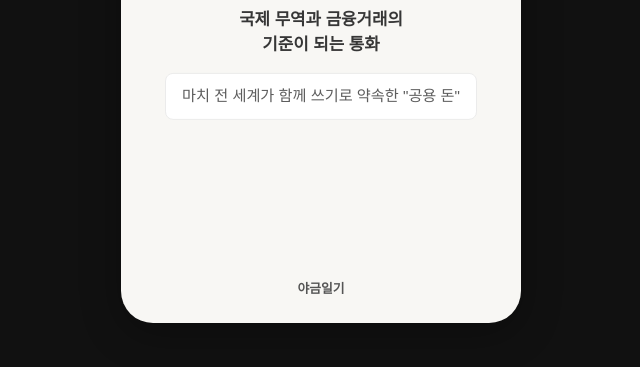
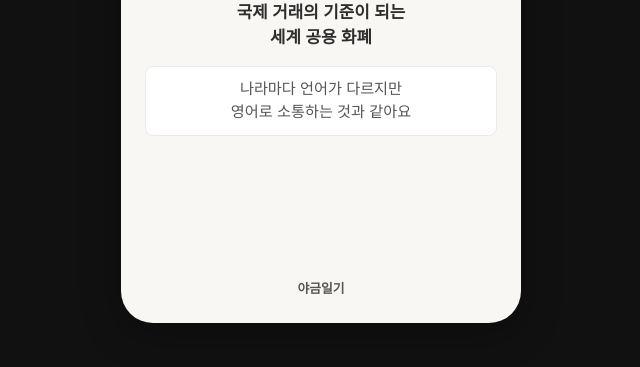
Before and after one commit to randy81ttz/Randy, a plain HTML site: page index.html in a window 1280 px wide. Shown: the part 433-800 px from the top of the page, without its empty margins (319-959 px from the left). Drawn offline with nearby package versions, Linux system fonts and the light colour scheme; a web font is replaced by a local one.

Commit message:
Update index.html

```diff
--- a/index.html
+++ b/index.html
@@ -3,33 +3,32 @@
 <head>
     <meta charset="UTF-8">
     <meta name="viewport" content="width=device-width, initial-scale=1.0">
-    <title>[1편] 세계를 움직이는 '대장 돈'은 누구?</title>
+    <title>[1편] 세계 경제의 '대장 돈' 기축통화!</title>
     <script src="https://cdn.tailwindcss.com"></script>
     <link href="https://fonts.googleapis.com/css2?family=Pretendard:wght@400;700;900&display=swap" rel="stylesheet">
     <style>
         :root {
-            --pwc-orange: #D04A02;
-            --muji-bg: #F8F7F4;
-            --muji-light-grey: #EAEAEA;
+            --brand-orange: #D04A02;
+            --brand-blue: #0250D0;
+            --bg-main: #F8F7F4;
+            --bg-light-grey: #EAEAEA;
             --text-primary: #2d2d2d;
             --text-secondary: #555555;
-            --blue: #0250D0;
         }
         body { font-family: 'Pretendard', sans-serif; background-color: #111; display: flex; align-items: center; justify-content: center; min-height: 100vh; padding: 1rem; }
-        .app-container { width: 100%; max-width: 400px; aspect-ratio: 9 / 16; background-color: var(--muji-bg); display: flex; flex-direction: column; overflow: hidden; border-radius: 2rem; box-shadow: 0 10px 40px rgba(0,0,0,0.3); position: relative; }
-        .progress-bar-container { width: 100%; height: 5px; background-color: var(--muji-light-grey); position: absolute; top: 0; left: 0; z-index: 10; }
-        .progress-bar { width: 0%; height: 100%; background-color: var(--pwc-orange); }
-        .slide-content { flex-grow: 1; padding: 3rem 2rem; display: flex; flex-direction: column; justify-content: center; align-items: center; text-align: center; opacity: 0; position: absolute; width: 100%; height: 100%; transform: translateY(20px); transition: opacity 0.6s ease-out, transform 0.6s ease-out; }
+        .app-container { width: 100%; max-width: 400px; aspect-ratio: 9 / 16; background-color: var(--bg-main); display: flex; flex-direction: column; overflow: hidden; border-radius: 2rem; box-shadow: 0 10px 40px rgba(0,0,0,0.3); position: relative; }
+        .progress-bar-container { width: 100%; height: 5px; background-color: var(--bg-light-grey); position: absolute; top: 0; left: 0; z-index: 10; }
+        .progress-bar { width: 0%; height: 100%; background-color: var(--brand-orange); }
+        .slide-content { flex-grow: 1; padding: 2.5rem 1.5rem; display: flex; flex-direction: column; justify-content: center; align-items: center; text-align: center; opacity: 0; position: absolute; width: 100%; height: 100%; transform: translateY(20px); transition: opacity 0.6s ease-out, transform 0.6s ease-out; }
         .slide-content.active { opacity: 1; transform: translateY(0); }
         .title-slide h1 { font-size: 2.3rem; font-weight: 900; color: var(--text-primary); line-height: 1.2; margin-bottom: 1rem; }
-        .title-slide h1 .highlight { color: var(--pwc-orange); }
+        .title-slide h1 .highlight { color: var(--brand-orange); }
         .title-slide p { font-size: 1.2rem; font-weight: 700; color: var(--text-secondary); line-height: 1.4; }
-        .definition-slide { padding: 2.5rem 1.5rem; }
-        .definition-slide .icon { font-size: 3.5rem; margin-bottom: 1rem; }
-        .definition-slide h2 { font-size: 2.2rem; font-weight: 900; color: var(--pwc-orange); margin-bottom: 0.5rem; }
-        .definition-slide .term { font-size: 0.85rem; font-weight: 600; color: var(--blue); margin-bottom: 0.6rem; }
+        .definition-slide .icon { font-size: 3rem; margin-bottom: 1rem; }
+        .definition-slide h2 { font-size: 2.2rem; font-weight: 900; color: var(--brand-orange); margin-bottom: 0.5rem; }
+        .definition-slide .term { font-size: 0.8rem; letter-spacing: 0.5px; font-weight: 600; color: var(--brand-blue); margin-bottom: 1rem; }
         .definition-slide p { font-size: 1.05rem; font-weight: 700; color: var(--text-primary); line-height: 1.5; margin-bottom: 1rem; }
-        .definition-slide .analogy { font-size: 0.95rem; font-weight: 500; color: var(--text-secondary); background-color: #ffffff; padding: 0.7rem 1rem; border-radius: 0.5rem; border: 1px solid var(--muji-light-grey); }
+        .definition-slide .analogy { font-size: 0.95rem; font-weight: 500; color: var(--text-secondary); background-color: #ffffff; padding: 0.7rem 1rem; border-radius: 0.5rem; border: 1px solid var(--bg-light-grey); width: 100%; }
         .footer { position: absolute; bottom: 1.5rem; width: 100%; text-align: center; font-size: 0.8rem; color: var(--text-secondary); font-weight: 700; }
     </style>
 </head>
@@ -45,10 +44,10 @@
     const slidesData = [
         {
             type: 'title',
-            duration: 4500,
+            duration: 4000,
             content: {
-                title: `[1부]<br>세계를 움직이는<br><span class="highlight">'대장 돈'</span>은 누구?`,
-                subtitle: "기축통화에 대해 알아보기"
+                title: `[1부]<br>세계를 움직이는<br><span class="highlight">'대장 돈'</span>의 정체`,
+                subtitle: "기축통화, 1분 만에 개념 잡기"
             }
         },
         {
@@ -56,141 +55,93 @@
             duration: 5500,
             content: {
                 icon: '👑',
-                title: '기축통화란?',
-                term: 'Key Currency',
-                description: '국제 무역과 금융거래의<br><strong>기준이 되는 통화</strong>',
-                analogy: '마치 전 세계가 함께 쓰기로 약속한 "공용 돈"'
+                title: '기축통화(Key Currency)란?',
+                description: '국제 거래의 기준이 되는<br><strong>세계 공용 화폐</strong>',
+                analogy: '나라마다 언어가 다르지만<br>영어로 소통하는 것과 같아요'
             }
         },
         {
             type: 'definition',
             duration: 6000,
             content: {
-                icon: '🏆',
-                title: '왜 기축통화가 필요한가?',
-                term: '문제 해결',
-                description: '세상에 돈이 200개 넘게 있으니<br>복잡하고 거래하기 어려워요.<br><strong>그래서 하나로 통일하자!</strong>',
-                analogy: '반도체 규격, USB 표준처럼 세계가 통일한 "경제 표준"'
-            }
-        },
-        {
-            type: 'definition',
-            duration: 6000,
-            content: {
-                icon: '💪',
-                title: '기축통화 되는 조건',
-                term: '필수 요건 3가지',
-                description: '<strong>① 막강한 경제 규모</strong><br><strong>② 깊고 안정적인 금융시장</strong><br><strong>③ 국제적 신뢰</strong>',
-                analogy: '반장이 되려면 똑똑하고 책임감 있고 친구들이 믿어야 하듯이'
-            }
-        },
-        {
-            type: 'definition',
-            duration: 6000,
-            content: {
-                icon: '🏅',
-                title: '현재 기축통화의 왕',
-                term: 'Reserve Currency',
-                description: '이 조건을 모두 갖춘<br><strong>미국 달러 (USD)</strong>',
-                analogy: '세계 경제의 왕좌에 앉아있는 달러'
+                icon: '🤔',
+                title: '왜 필요할까?',
+                description: '200개가 넘는 돈을<br>서로 바꾸려면 너무 복잡하니까!<br><strong>하나의 기준으로 통일</strong>하는 거예요.',
+                analogy: '전 세계 모든 충전기를<br>USB-C 타입으로 통일하는 것처럼!'
             }
         },
         {
             type: 'definition',
             duration: 6500,
             content: {
-                icon: '📏',
-                title: '역할 1: 가치 척도',
-                term: 'Unit of Account (Numéraire)',
-                description: '모든 나라의 돈 가치를<br>재는 <strong>기준점</strong>',
-                analogy: '미터처럼 거리를 재듯이, 달러로 모든 돈의 값을 재요'
+                icon: '💪',
+                title: '아무나 대장이 될 순 없죠',
+                term: '기축통화의 3가지 조건',
+                description: '<strong>① 압도적인 경제력</strong><br>세계에서 가장 큰 경제 규모<br><br><strong>② 안정적인 금융 시스템</strong><br>깊고 유동성 풍부한 시장<br><br><strong>③ 전 세계적인 신뢰</strong><br>통화 가치에 대한 확고한 신용',
+                analogy: ''
             }
         },
         {
             type: 'definition',
-            duration: 6000,
+            duration: 5000,
             content: {
-                icon: '💬',
-                title: '가치 척도의 예',
-                term: '실제 사용',
-                description: '나라끼리 말할 때:<br><strong>"그래서 달러로는 얼마?"</strong><br>이것이 최종 기준!',
-                analogy: '한국 원, 일본 엔, 인도 루피… 모두를 달러로 환산해야 비교할 수 있어요'
+                icon: '🥇',
+                title: '현재 세계의 대장은?',
+                description: '이 모든 조건을 만족하는<br><strong>미국 달러(USD)</strong>',
+                analogy: '세계 경제의 왕좌는 달러!'
             }
         },
         {
             type: 'definition',
-            duration: 6500,
+            duration: 7000,
             content: {
-                icon: '🔄',
-                title: '역할 2: 거래 매개',
-                term: 'Medium of Exchange',
-                description: '<strong>거래할 때 중간에서</strong><br>복잡함을 줄여주는 역할',
-                analogy: '셋이 물건을 바꿀 때 모두와 거래하지 말고 한 사람(달러)을 통해서만 거래하는 것처럼'
+                icon: '📏',
+                title: '역할 1: 가치의 기준',
+                term: 'Unit of Account',
+                description: '모든 상품과 통화의 가치를<br><strong>달러로 환산해서 비교해요.</strong>',
+                analogy: 'ex) "이 원유, 달러로 얼마예요?"<br>모든 가격표의 기준이 됩니다.'
             }
         },
         {
             type: 'definition',
-            duration: 6500,
+            duration: 7000,
             content: {
-                icon: '💡',
-                title: '거래 매개의 예',
-                term: '실제 원리',
-                description: 'A나라와 B나라가 거래할 때:<br>A가 받은 B의 화폐를<br><strong>달러로 바꿔서 보관</strong>',
-                analogy: '중개인처럼, 달러가 모든 거래를 쉽게 만들어줘요'
+                icon: '🔄',
+                title: '역할 2: 거래의 수단',
+                term: 'Medium of Exchange',
+                description: '나라끼리 거래할 때<br><strong>중간에서 달러로 계산</strong>해요.',
+                analogy: 'ex) 한국이 브라질에서 커피를 살 때<br>원화나 헤알화가 아닌, 달러로 결제!'
             }
         },
         {
             type: 'definition',
-            duration: 6500,
+            duration: 7000,
             content: {
-                icon: '🏦',
-                title: '역할 3: 가치 저장',
+                icon: '🏛️',
+                title: '역할 3: 안전한 금고',
                 term: 'Store of Value',
-                description: '각 나라 중앙은행이<br><strong>가장 안전한 자산</strong>으로<br>비축해두는 돈',
-                analogy: '우리가 비상금을 은행에 맡기듯, 나라들도 달러를 "가장 안전한 비상금"으로 생각해요'
+                description: '각국 중앙은행은 비상금을<br><strong>가장 안전한 달러로 보관</strong>해요.',
+                analogy: '이를 \'외환보유고\'라고 부르며,<br>대부분(약 60%)이 달러 자산입니다.'
             }
         },
         {
             type: 'definition',
-            duration: 6500,
+            duration: 5000,
             content: {
-                icon: '📊',
-                title: '가치 저장의 예',
-                term: '외환보유고 구성',
-                description: '나라의 외환보유고:<br><strong>달러 60~70%</strong><br>나머지는 유로, 파운드, 금 등',
-                analogy: '노후자금을 주식, 부동산, 현금으로 나눠 담는 것처럼 위험을 분산해요'
+                icon: '✨',
+                title: '핵심 요약',
+                description: '기축통화(달러)는<br>전 세계 경제 활동의<br><strong>기본 규칙이자 인프라!</strong>',
+                analogy: '이 구조는 쉽게 바뀌기 어려워요'
             }
         },
         {
             type: 'definition',
-            duration: 6500,
-            content: {
-                icon: '⛽️',
-                title: '역할 4: 국제 가격표',
-                term: 'Invoice Currency',
-                description: '석유, 금, 곡물 등<br>국제 거래 상품의<br><strong>가격이 달러로 표시</strong>',
-                analogy: '백화점에서 모든 상품에 가격표를 붙이듯, 세계 시장에선 달러로만 가격을 붙여요'
-            }
-        },
-        {
-            type: 'definition',
-            duration: 6000,
-            content: {
-                icon: '🌍',
-                title: '기축통화의 지위',
-                term: '현실과 특징',
-                description: '<strong>달러 패권은</strong><br>단기간에 바뀌기 어려운<br><strong>구조적 현실</strong>',
-                analogy: '한 번 왕이 된 나라가 왕좌를 내려놓기는 정말 어려워요'
-            }
-        },
-        {
-            type: 'definition',
-            duration: 5500,
+            duration: 5000,
             content: {
                 icon: '➡️',
                 title: '다음 이야기',
-                description: '그렇다면<br>처음부터 달러가<br>대장이었을까요?',
-                analogy: '2부: 달러는 어떻게 왕이 되었나?'
+                description: '그렇다면<br>달러는 어떻게<br>대장이 되었을까요?',
+                analogy: '2부: 달러, 왕좌에 오르다'
             }
         }
     ];
@@ -207,7 +158,13 @@
                 html = `<div class="slide-content title-slide"><h1>${slide.content.title}</h1><p>${slide.content.subtitle}</p></div>`;
                 break;
             case 'definition':
-                html = `<div class="slide-content definition-slide">${slide.content.icon ? `<div class="icon">${slide.content.icon}</div>` : ''}<h2>${slide.content.title}</h2>${slide.content.term ? `<div class="term">${slide.content.term}</div>` : ''}<p>${slide.content.description}</p><div class="analogy">${slide.content.analogy}</div></div>`;
+                html = `<div class="slide-content definition-slide">
+                    ${slide.content.icon ? `<div class="icon">${slide.content.icon}</div>` : ''}
+                    <h2>${slide.content.title}</h2>
+                    ${slide.content.term ? `<div class="term">${slide.content.term}</div>` : ''}
+                    <p>${slide.content.description}</p>
+                    ${slide.content.analogy ? `<div class="analogy">${slide.content.analogy}</div>` : ''}
+                </div>`;
                 break;
         }
         return html;
@@ -215,6 +172,7 @@
 
     function showNextSlide() {
         if (currentSlideIndex >= slidesData.length) {
+            // Loop back to the beginning after a pause
             setTimeout(() => {
                 currentSlideIndex = 0;
                 progressBar.style.transition = 'none';
@@ -225,16 +183,20 @@
         }
 
         const slide = slidesData[currentSlideIndex];
-        const totalDuration = slidesData.reduce((acc, s) => acc + s.duration, 0);
-        const elapsedDuration = slidesData.slice(0, currentSlideIndex).reduce((acc, s) => acc + s.duration, 0);
 
         slideContainer.innerHTML = renderSlide(slide);
 
         const activeSlide = slideContainer.querySelector('.slide-content');
         if (activeSlide) {
+            // Short delay to allow DOM update before adding class for transition
             setTimeout(() => activeSlide.classList.add('active'), 50);
         }
 
+        // Calculate total duration for progress bar
+        const totalDuration = slidesData.reduce((acc, s) => acc + s.duration, 0);
+        const elapsedDuration = slidesData.slice(0, currentSlideIndex).reduce((acc, s) => acc + s.duration, 0);
+
+        // Animate progress bar
         requestAnimationFrame(() => {
             progressBar.style.transition = `width ${slide.duration / 1000}s linear`;
             progressBar.style.width = `${(elapsedDuration + slide.duration) / totalDuration * 100}%`;
```
